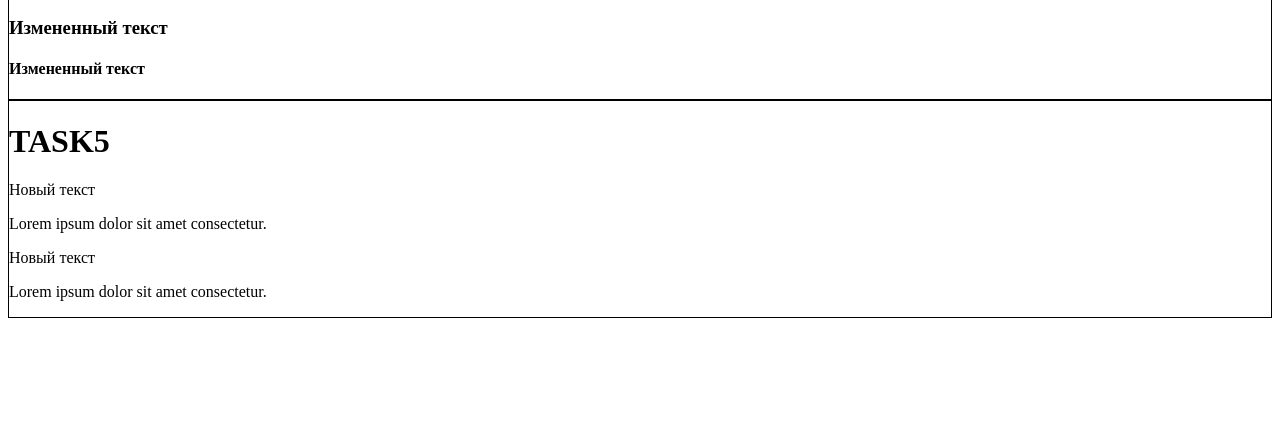
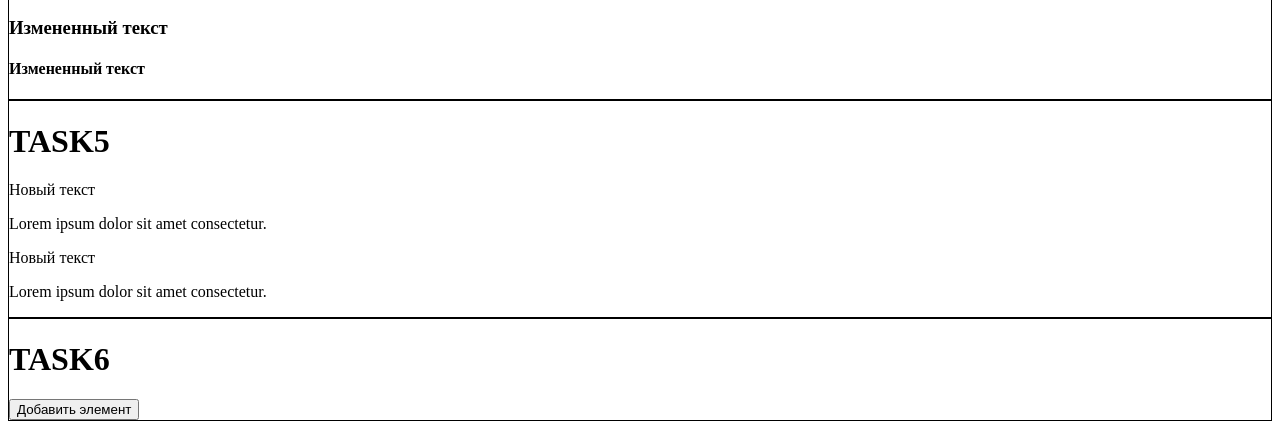
Before and after one commit to 92Ezio48/JSHomeworkKorolyov, a plain HTML site: page hw-9.html in a window 1280 px wide. Shown: the part 637-1066 px from the top of the page. Before the commit the page ends 963 px from the top, so only its background shows below. Drawn offline with Linux system fonts and the light colour scheme.

Commit message:
created task#6 hw-9

```diff
--- a/hw-9.html
+++ b/hw-9.html
@@ -81,5 +81,17 @@
 });
     </script>
     </div>
+    <div class="Number1">
+        <h1>TASK6</h1>
+        <button class="btn6">Добавить элемент</button>
+    <script>
+        const btn6El = document.querySelector('.btn6')
+        const Div6 = document.createElement('div');
+        document.body.appendChild(Div6);
+        btn6El.addEventListener('click', () => {
+        Div6.textContent = 'Новый элемент';
+        })
+    </script>
+    </div>
 </body>
 </html>
```
